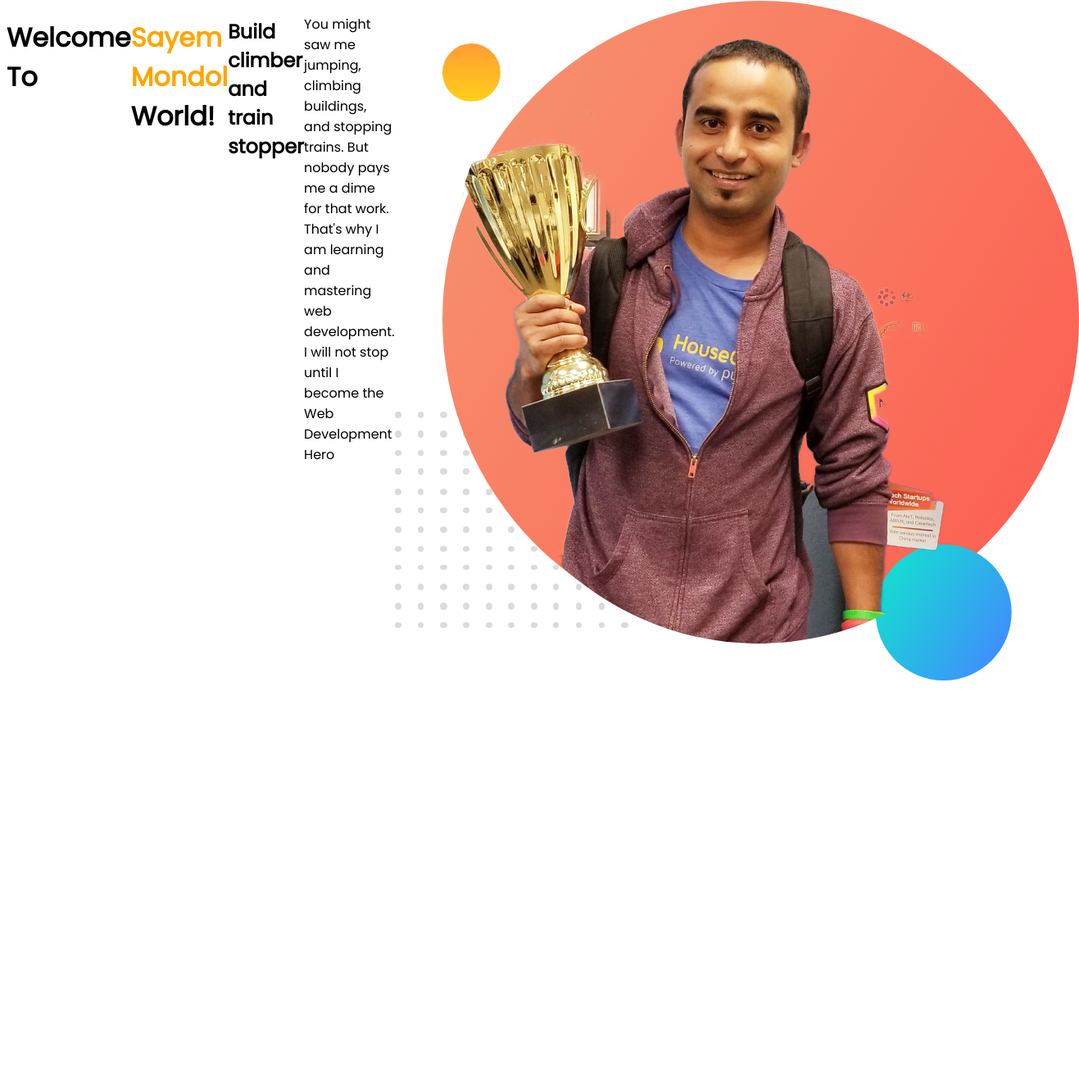
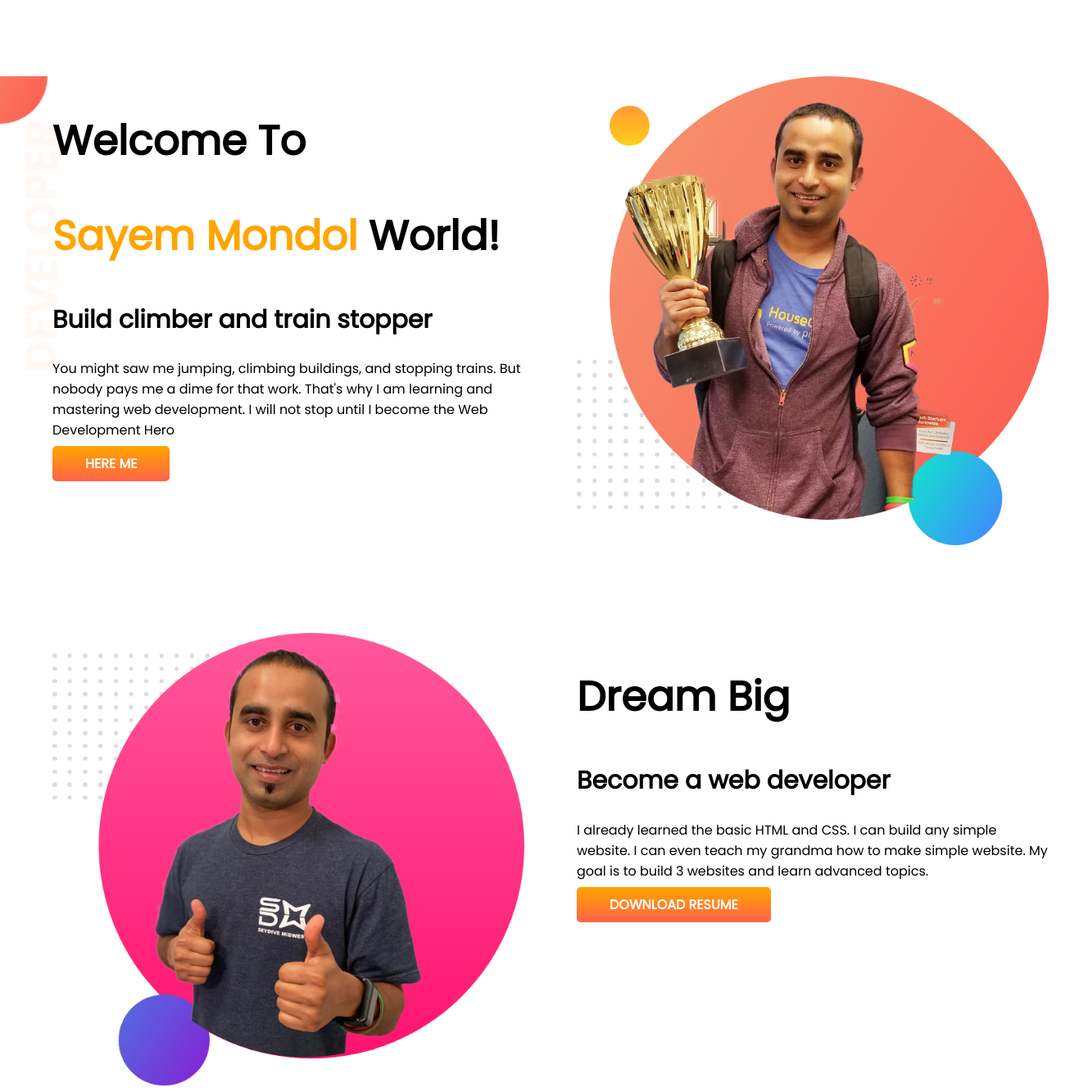
Before and after one commit to Abusayem99133/Developer-pro, a plain HTML site: page index.html in a window 1280 px wide. Shown: the part 7-1339 px from the top of the page at 82% size, 1317 px wide, since content can reach past the window. Before the commit the page ends 871 px from the top, so only its background shows below. Drawn offline with Linux system fonts and the light colour scheme.

Commit message:
images add and disply flex

```diff
--- a/index.css
+++ b/index.css
@@ -1,9 +1,37 @@
 body {
     font-family: 'Poppins', sans-serif;
+    margin: 0;
 }
 
-.flexible-aria {
+h1 {
+    font-size: 50px;
+}
+
+h2 {
+    font-size: 30px;
+}
+
+section {
     display: flex;
+    margin-top: 100px;
+}
+
+
+
+.top-banner {
+    background-image: url(images/top-banner.png);
+    background-repeat: no-repeat;
+
+
+}
+
+.half-width {
+    width: 50%;
+    padding-left: 5%;
+}
+
+.half-width img {
+    width: 100%;
 }
 
 .type-here {
@@ -12,10 +40,9 @@ body {
 
 .link-button {
     text-decoration: none;
-    background: linear-gradient(tomato orange);
+    background-image: linear-gradient(orange, tomato);
     padding: 10px 40px;
     color: white;
     font-weight: 700;
     border-radius: 5px;
-
 }
--- a/index.html
+++ b/index.html
@@ -13,17 +13,40 @@
 </head>
 
 <body>
-    <div class="flexible-aria">
+    <section class="top-banner">
+        <div class="half-width">
             <h1>Welcome To</h1>
             <h1><span class="type-here">Sayem Mondol</span> World!</h1>
             <h2>Build climber and train stopper</h2>
-        <p>You might saw me jumping, climbing buildings, and stopping trains. But nobody pays me a dime for that work.
-            That's why I am learning and mastering web development. I will not stop until I become the Web Development
+            <p>You might saw me jumping, climbing buildings, and stopping trains. But nobody pays me a dime for that
+                work.
+                That's why I am learning and mastering web development. I will not stop until I become the Web
+                Development
                 Hero
             </p>
+            <a class="link-button" target="_blank" href="https://github.com/Abusayem99133/Developer-pro">HERE ME</a>
+        </div>
+        <div class="half-width">
             <img src="/images/jhankar.png">
+
         </div>
-    <a class="link-button" target="_blank" href="https://github.com/Abusayem99133/Developer-pro">HERE ME</a>
+
+    </section>
+    <section class="flexible-aria">
+        <div class="half-width">
+            <img src="images/jhankar2.png" alt="">
+
+        </div>
+        <div class="half-width">
+            <h1>Dream Big</h1>
+            <h2>Become a web developer</h2>
+            <p>I already learned the basic HTML and CSS. I can build any simple website. I can even teach my grandma how
+                to make simple website. My goal is to build 3 websites and learn advanced topics.</p>
+            <a class="link-button" target="-blank" href="https://github.com/Abusayem99133/Developer-pro">DOWNLOAD
+                RESUME</a>
+
+        </div>
+    </section>
 </body>
 
 </html>
```
Lines whose indentation alone changed are shown as unchanged.
